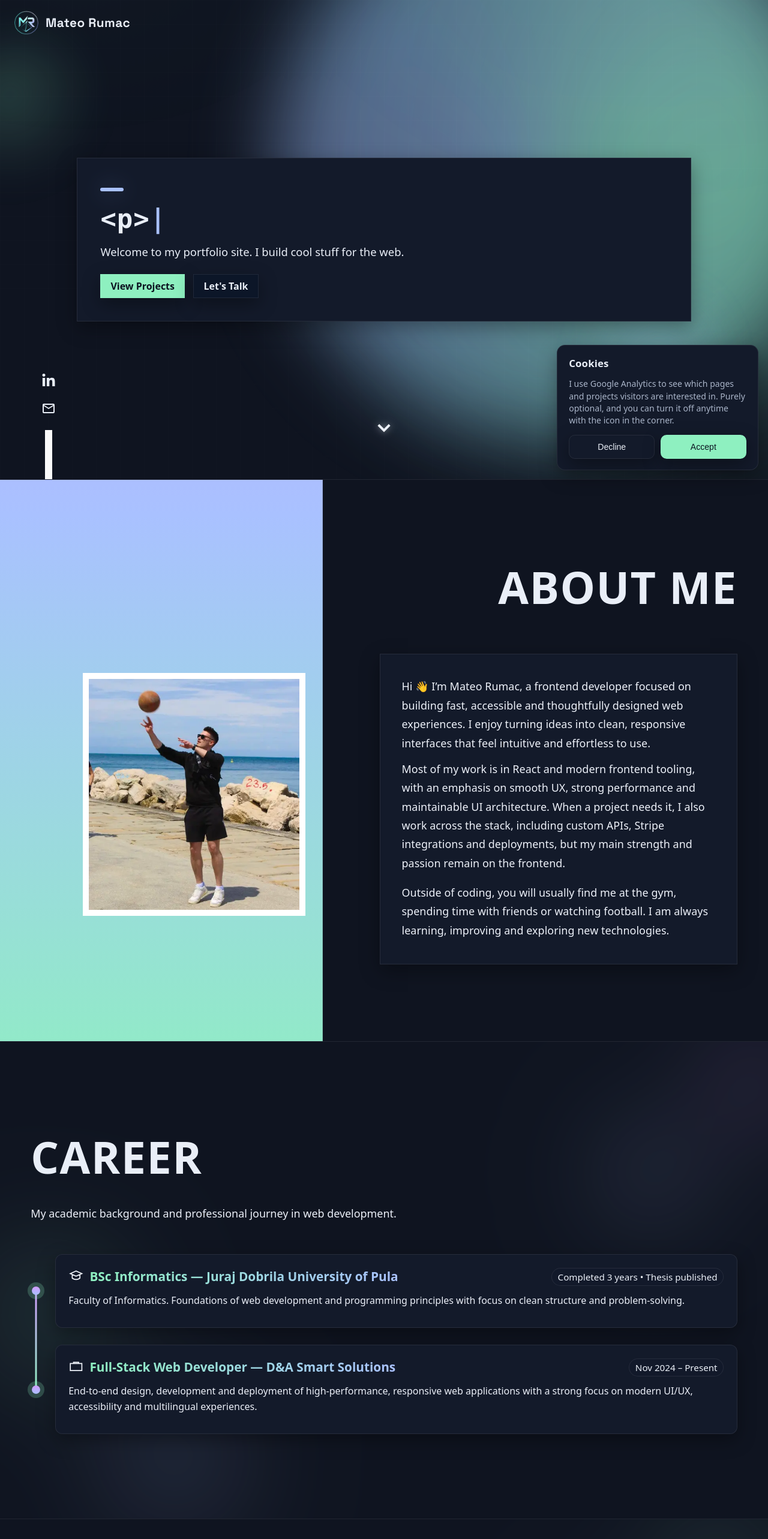
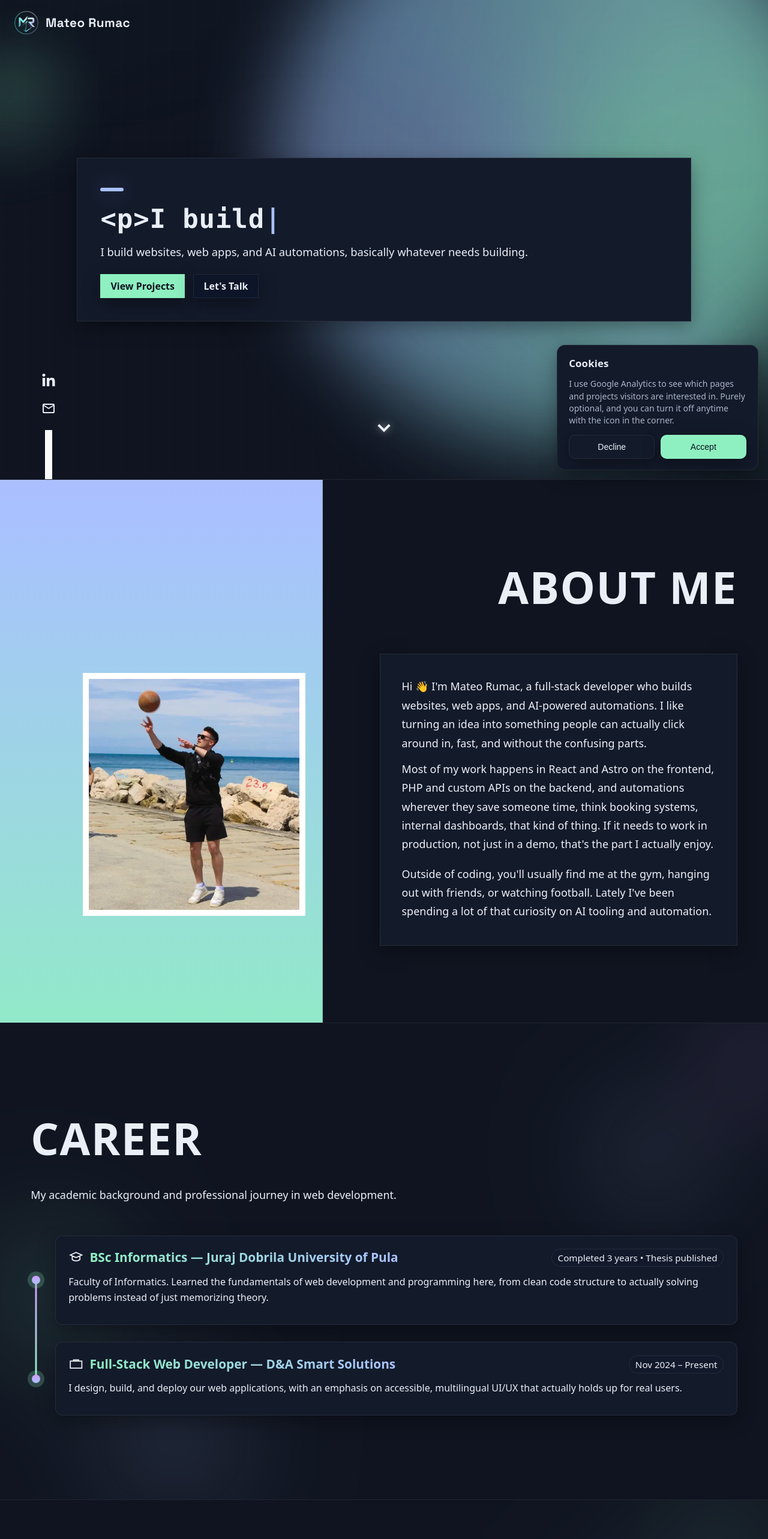
Before and after one commit to mateorumac/new-portfolio, a React (Vite) app: page /en in a window 1280 px wide. Shown: the top 2566 px of the page at 60% size. Built offline with nearby package versions, Linux system fonts and the light colour scheme.

Commit message:
improved on page copy

```diff
--- a/src/components/About.jsx
+++ b/src/components/About.jsx
@@ -53,19 +53,19 @@ export default function About() {
           <article className="about__card" data-reveal="slide-right">
             <p className="about__lead">
               {t(
-                "Hi 👋 I’m Mateo Rumac, a frontend developer focused on building fast, accessible and thoughtfully designed web experiences. I enjoy turning ideas into clean, responsive interfaces that feel intuitive and effortless to use."
+                "Hi 👋 I'm Mateo Rumac, a full-stack developer who builds websites, web apps, and AI-powered automations. I like turning an idea into something people can actually click around in, fast, and without the confusing parts."
               )}
             </p>
 
             <p>
               {t(
-                "Most of my work is in React and modern frontend tooling, with an emphasis on smooth UX, strong performance and maintainable UI architecture. When a project needs it, I also work across the stack, including custom APIs, Stripe integrations and deployments, but my main strength and passion remain on the frontend."
+                "Most of my work happens in React and Astro on the frontend, PHP and custom APIs on the backend, and automations wherever they save someone time, think booking systems, internal dashboards, that kind of thing. If it needs to work in production, not just in a demo, that's the part I actually enjoy."
               )}
             </p>
 
             <p>
               {t(
-                "Outside of coding, you will usually find me at the gym, spending time with friends or watching football. I am always learning, improving and exploring new technologies."
+                "Outside of coding, you'll usually find me at the gym, hanging out with friends, or watching football. Lately I've been spending a lot of that curiosity on AI tooling and automation."
               )}
             </p>
           </article>
--- a/src/components/Contact.jsx
+++ b/src/components/Contact.jsx
@@ -136,7 +136,7 @@ export default function Contact() {
             </p>
             <p className="contact__copy">
               {t(
-                "I’m open to new opportunities, collaborations and interesting ideas. Reach out through the form or directly via email or LinkedIn. I reply as soon as I can. My email is"
+                "I'm always up for new opportunities and interesting ideas. Reach out through the form, or directly via email or LinkedIn, I reply as soon as I can. My email is"
               )}{" "}
               <a href="mailto:mateo.rumac@gmail.com">mateo.rumac@gmail.com</a>.
             </p>
@@ -167,7 +167,7 @@ export default function Contact() {
             </div>
 
             <p className="contact__note">
-              {t("Based in Croatia • Remote friendly")}
+              {t("Based in Croatia • Open to remote work")}
             </p>
           </div>
 
--- a/src/components/Hero.jsx
+++ b/src/components/Hero.jsx
@@ -10,11 +10,11 @@ export default function Hero() {
   const phrases = useMemo(
     () => [
       t('console.log("Hello!");'),
-      t('document.write("You’ve arrived.");'),
-      t("<p>I’m Mateo, I build cool stuff</p>"),
-      t("<div>on the internet.</div>"),
-      t('alert("Let’s build");'),
-      t("<span>something cool</span>"),
+      t("document.write(\"I'm Mateo.\");"),
+      t("<p>I build websites, apps</p>"),
+      t("<div>and AI automations.</div>"),
+      t('alert("full-stack, end to end");'),
+      t("<span>let's build something</span>"),
       t("// together."),
     ],
 
@@ -102,7 +102,7 @@ export default function Hero() {
         </h1>
 
         <p className="hero__subtitle">
-          {t("Welcome to my portfolio site. I build cool stuff for the web.")}
+          {t("I build websites, web apps, and AI automations, basically whatever needs building.")}
         </p>
 
         <div className="hero__cta">
--- a/src/components/Projects.jsx
+++ b/src/components/Projects.jsx
@@ -211,13 +211,11 @@ export default function Projects() {
         </h2>
 
         <p className="work__note" data-reveal="fade-up" data-delay="100">
-          {t(
-            "Here are some of the projects I designed and built end-to-end."
-          )}
+          {t("Here are some of the projects I've designed and built.")}
         </p>
         <p className="work__disclaimer" data-reveal="fade-up" data-delay="150">
           {t(
-            "These projects were created during my full-time role at D&A Smart Solutions."
+            "I made these during my full-time role at D&A Smart Solutions."
           )}
         </p>
 
--- a/src/components/TimelineExperience.jsx
+++ b/src/components/TimelineExperience.jsx
@@ -203,7 +203,7 @@ export default function TimelineExperience() {
 
                 <p className="tl__lead">
                   {t(
-                    "Faculty of Informatics. Foundations of web development and programming principles with focus on clean structure and problem-solving."
+                    "Faculty of Informatics. Learned the fundamentals of web development and programming here, from clean code structure to actually solving problems instead of just memorizing theory."
                   )}
                 </p>
 
@@ -257,7 +257,7 @@ export default function TimelineExperience() {
 
                 <p className="tl__lead">
                   {t(
-                    "End-to-end design, development and deployment of high-performance, responsive web applications with a strong focus on modern UI/UX, accessibility and multilingual experiences."
+                    "I design, build, and deploy our web applications, with an emphasis on accessible, multilingual UI/UX that actually holds up for real users."
                   )}
                 </p>
 
@@ -265,38 +265,38 @@ export default function TimelineExperience() {
                   <ul className="tl__bullets">
                     <li>
                       {t(
-                        "Custom React, Vite and Next.js frontends with fast, frictionless UX and technical SEO."
+                        "Custom frontends in React, Vite, and Astro, optimized for speed and technical SEO."
                       )}
                     </li>
                     <li>
                       {t(
-                        "Robust PHP backends with scalable custom APIs, dynamic reservation logic and Stripe integrations with 3D Secure and manual capture."
+                        "PHP backends with custom APIs, dynamic reservation logic, and Stripe integrations supporting 3D Secure and manual capture."
                       )}
                     </li>
                     <li>
                       {t(
-                        "DevOps flow with cPanel deployments, Bitbucket Git repos and SSH for server tasks (Composer, Stripe and dependencies). Testing with Postman."
+                        "Deployments through cPanel and Bitbucket, with SSH for server tasks like Composer and dependency updates, and Postman for API testing."
                       )}
                     </li>
                     <li>
                       {t(
-                        "Interactive dashboards in Chart.js visualizing real-time KPIs like occupancy, revenue and OTA channels."
+                        "Interactive Chart.js dashboards for real-time KPIs like occupancy, revenue, and OTA channels."
                       )}
                     </li>
                     <li>
                       {t(
-                        "Internal Admin Dashboard that automates daily check-out and next-day arrivals, removing manual errors and saving operational time."
+                        "An internal admin dashboard that automates daily check-outs and next-day arrivals, cutting manual errors and saving the team time."
                       )}
                     </li>
                     <li>
                       {t(
-                        "Brand visuals, presentations and social content, plus analytics tracking and GDPR compliance with cookie consent systems."
+                        "Brand visuals, presentations, and social content, plus analytics tracking and GDPR-compliant cookie consent."
                       )}
                     </li>
                   </ul>
                   <ul className="tl__tags">
                     <li>React</li>
-                    <li>Next.js</li>
+                    <li>Astro</li>
                     <li>Vite</li>
                     <li>PHP</li>
                     <li>Stripe</li>
--- a/src/locales/hr.json
+++ b/src/locales/hr.json
@@ -18,10 +18,10 @@
   "Open PDF in a new tab" : "Otvori PDF u novoj kartici",
   "LET'S TALK": "POPRIČAJMO",
   "Have a project in mind or just want to say hi?": "Imate projekt na umu ili se samo želite javiti?",
-  "I’m open to new opportunities, collaborations and interesting ideas. Reach out through the form or directly via email or LinkedIn. I reply as soon as I can. My email is": "Otvoren sam za nove prilike, suradnje i zanimljive ideje. Javite se putem forme ili direktno preko emaila ili LinkedIna. Odgovaram čim prije mogu. Moj email je",
+  "I'm always up for new opportunities and interesting ideas. Reach out through the form, or directly via email or LinkedIn, I reply as soon as I can. My email is": "Uvijek sam otvoren za nove prilike i zanimljive ideje. Javite se putem forme, ili direktno preko emaila ili LinkedIna, odgovaram čim prije mogu. Moj email je",
   "LinkedIn": "LinkedIn",
   "Email": "Email",
-  "Based in Croatia • Remote friendly": "Smješten u Hrvatskoj • Otvoren za remote rad",
+  "Based in Croatia • Open to remote work": "Smješten u Hrvatskoj • Otvoren za remote rad",
   "Your name": "Vaše ime",
   "John Doe": "Ivan Horvat",
   "Message": "Poruka",
@@ -31,24 +31,24 @@
   "Back to top": "Povratak na vrh",
   "All rights reserved": "Sva prava pridržana",
    "SELECTED WORK": "ODABRANI RADOVI",
-  "Here are some of the projects I designed and built end-to-end.": "U nastavku možete vidjeti neke od projekata koje sam u potpunosti dizajnirao i izradio.",
-  "These projects were created during my full-time role at D&A Smart Solutions.": "Ove sam projekte razvijao tijekom svojeg stalnog zaposlenja u D&A Smart Solutions.",
+  "Here are some of the projects I've designed and built.": "Evo nekih od projekata koje sam dizajnirao i izradio.",
+  "I made these during my full-time role at D&A Smart Solutions.": "Ove sam projekte izradio tijekom svojeg stalnog zaposlenja u D&A Smart Solutions.",
   "ABOUT ME": "O MENI",
   "Picture of Mateo Rumac playing basketball": "Slika Matea Rumca kako igra košarku",
-  "Hi 👋 I’m Mateo Rumac, a frontend developer focused on building fast, accessible and thoughtfully designed web experiences. I enjoy turning ideas into clean, responsive interfaces that feel intuitive and effortless to use.": "Bok 👋 Ja sam Mateo Rumac, frontend developer usmjeren na izradu brzih, pristupačnih i promišljeno dizajniranih web iskustava. Uživam pretvarati ideje u jasna i responzivna sučelja koja korisniku djeluju prirodno i ugodno za korištenje.",
+  "Hi 👋 I'm Mateo Rumac, a full-stack developer who builds websites, web apps, and AI-powered automations. I like turning an idea into something people can actually click around in, fast, and without the confusing parts.": "Bok 👋 Ja sam Mateo Rumac, full-stack developer koji izrađuje web stranice, web aplikacije i AI automatizacije. Volim pretvoriti ideju u nešto što ljudi mogu stvarno koristiti, brzo i bez zbunjujućih dijelova.",
 
-  "Most of my work is in React and modern frontend tooling, with an emphasis on smooth UX, strong performance and maintainable UI architecture. When a project needs it, I also work across the stack, including custom APIs, Stripe integrations and deployments, but my main strength and passion remain on the frontend.": "Većina mog rada temelji se na Reactu i modernim frontend alatima, s naglaskom na fluidan UX, snažne performanse i održivu UI arhitekturu. Kad projekt to zahtijeva, preuzimam i backend zadatke poput izrade prilagođenih API-ja, Stripe integracija i postavljanja aplikacija, ali moj glavni fokus i strast ostaju na frontendu.",
+  "Most of my work happens in React and Astro on the frontend, PHP and custom APIs on the backend, and automations wherever they save someone time, think booking systems, internal dashboards, that kind of thing. If it needs to work in production, not just in a demo, that's the part I actually enjoy.": "Većina mog rada odvija se u Reactu i Astru na frontendu, PHP-u i prilagođenim API-jima na backendu, te automatizacijama gdje god nekome štede vrijeme, primjerice sustavi za rezervacije, interni dashboardi i slično. Dio koji mi je najzanimljiviji je kad nešto stvarno radi u produkciji, ne samo u demo verziji.",
 
-  "Outside of coding, you will usually find me at the gym, spending time with friends or watching football. I am always learning, improving and exploring new technologies.": "Izvan programiranja najčešće me možete pronaći u teretani, u druženju s prijateljima ili kako gledam nogomet. Uvijek sam željan učiti, napredovati i istraživati nove tehnologije.",
-  "Welcome to my portfolio site. I build cool stuff for the web.": "Dobrodošli na moju portfolio stranicu. Izrađujem zanimljive stvari za web.",
+  "Outside of coding, you'll usually find me at the gym, hanging out with friends, or watching football. Lately I've been spending a lot of that curiosity on AI tooling and automation.": "Izvan programiranja najčešće me možete pronaći u teretani, u druženju s prijateljima ili kako gledam nogomet. Zadnje vrijeme tu znatiželju usmjeravam na AI alate i automatizaciju.",
+  "I build websites, web apps, and AI automations, basically whatever needs building.": "Izrađujem web stranice, web aplikacije i AI automatizacije, u principu što god treba napraviti.",
   "View Projects": "Pogledaj projekte",
   "Let's Talk": "Popričajmo",
   "console.log(\"Hello!\");": "console.log(\"Pozdrav!\");",
-  "document.write(\"You’ve arrived.\");": "document.write(\"Stigli ste.\");",
-  "<p>I’m Mateo, I build cool stuff</p>": "<p>Ja sam Mateo, izrađujem zanimljive stvari</p>",
-  "<div>on the internet.</div>": "<div>na internetu.</div>",
-  "alert(\"Let’s build\");": "alert(\"Izradimo\");",
-  "<span>something cool</span>": "<span>nešto zanimljivo</span>",
+  "document.write(\"I'm Mateo.\");": "document.write(\"Ja sam Mateo.\");",
+  "<p>I build websites, apps</p>": "<p>Izrađujem web stranice, aplikacije</p>",
+  "<div>and AI automations.</div>": "<div>i AI automatizacije.</div>",
+  "alert(\"full-stack, end to end\");": "alert(\"full-stack, od početka do kraja\");",
+  "<span>let's build something</span>": "<span>izradimo nešto</span>",
   "// together.": "// zajedno.",
   "Custom direct booking platform with full flow from date search to secure reservations. Includes a rental profit calculator, multilingual content in 4 languages, responsive design and smooth scrolling with Locomotive. Features a login system for admins and property owners, each with a tailored dashboard for managing daily reservations and properties.": "Prilagođena platforma za direktne rezervacije s cjelovitim tokom od pretrage datuma do sigurne potvrde. Uključuje kalkulator profita od najma, sadržaj na 4 jezika, responzivan dizajn i glatko skrolanje s Locomotive. Sadrži prijavu za administratore i vlasnike apartmana, svaki s prilagođenom nadzornom pločom za upravljanje dnevnim rezervacijama i objektima.",
   "Booking Engine": "Sustav rezervacija",
@@ -133,17 +133,17 @@
   "My academic background and professional journey in web development.": "Moj akademski i profesionalni put u web razvoju.",
   "BSc Informatics — Juraj Dobrila University of Pula": "Preddiplomski studij informatike — Sveučilište Jurja Dobrile u Puli",
   "Completed 3 years • Thesis published": "Završene 3 godine • Diplomski rad objavljen",
-  "Faculty of Informatics. Foundations of web development and programming principles with focus on clean structure and problem-solving.": "Fakultet informatike. Temelji web razvoja i programerskih principa s naglaskom na čistu strukturu i rješavanje problema.",
+  "Faculty of Informatics. Learned the fundamentals of web development and programming here, from clean code structure to actually solving problems instead of just memorizing theory.": "Fakultet informatike. Ovdje sam naučio temelje web razvoja i programiranja, od pisanja čisto strukturiranog koda do stvarnog rješavanja problema, a ne samo učenja teorije napamet.",
   "Artificial Intelligence and Frontend Web Development": "Umjetna inteligencija i frontend programiranje web-a",
   "Full-Stack Web Developer — D&A Smart Solutions": "Full-stack web developer — D&A Smart Solutions",
   "Nov 2024 – Present": "Stu 2024 – Trenutno",
-  "End-to-end design, development and deployment of high-performance, responsive web applications with a strong focus on modern UI/UX, accessibility and multilingual experiences.": "Potpun proces dizajna, razvoja i implementacije visokoučinkovitih, responzivnih web aplikacija s naglaskom na moderan UI/UX, pristupačnost i višejezičnost",
-  "Custom React, Vite and Next.js frontends with fast, frictionless UX and technical SEO.": "Prilagođena React, Vite i Next.js sučelja s brzim, intuitivnim UX-om i tehnički optimiziranim SEO-om.",
-  "Robust PHP backends with scalable custom APIs, dynamic reservation logic and Stripe integrations with 3D Secure and manual capture.": "Robusni PHP backend sustavi s skalabilnim API-jima, dinamičkom logikom rezervacija i Stripe integracijama s 3D Secure podrškom i ručnim odobrenjem naplate.",
-  "DevOps flow with cPanel deployments, Bitbucket Git repos and SSH for server tasks (Composer, Stripe and dependencies). Testing with Postman.": "DevOps tijek rada uz implementacije preko cPanela, Bitbucket Git repozitorije i SSH za rad na serveru (Composer, Stripe i ovisnosti). Testiranje s Postmanom.",
-  "Interactive dashboards in Chart.js visualizing real-time KPIs like occupancy, revenue and OTA channels.": "Interaktivni dashboardi u Chart.js-u koji vizualiziraju KPI pokazatelje u stvarnom vremenu, poput popunjenosti, prihoda i OTA kanala.",
-  "Internal Admin Dashboard that automates daily check-out and next-day arrivals, removing manual errors and saving operational time.": "Interni admin dashboard koji automatizira svakodnevne odjave i dolaske sljedećeg dana, uklanja ručne pogreške i štedi operativno vrijeme.",
-  "Brand visuals, presentations and social content, plus analytics tracking and GDPR compliance with cookie consent systems.": "Dizajn vizualnog identiteta, prezentacija i sadržaja za društvene mreže, uz praćenje analitike i usklađenost s GDPR-om kroz sustave upravljanja kolačićima.",
+  "I design, build, and deploy our web applications, with an emphasis on accessible, multilingual UI/UX that actually holds up for real users.": "Dizajniram, izrađujem i implementiram naše web aplikacije, s naglaskom na pristupačan, višejezičan UI/UX koji stvarno funkcionira za korisnike.",
+  "Custom frontends in React, Vite, and Astro, optimized for speed and technical SEO.": "Prilagođena sučelja u Reactu, Viteu i Astru, optimizirana za brzinu i tehnički SEO.",
+  "PHP backends with custom APIs, dynamic reservation logic, and Stripe integrations supporting 3D Secure and manual capture.": "PHP backend sustavi s prilagođenim API-jima, dinamičkom logikom rezervacija i Stripe integracijama koje podržavaju 3D Secure i ručno odobrenje naplate.",
+  "Deployments through cPanel and Bitbucket, with SSH for server tasks like Composer and dependency updates, and Postman for API testing.": "Implementacije preko cPanela i Bitbucketa, uz SSH za poslove na serveru poput Composera i ažuriranja ovisnosti, te Postman za testiranje API-ja.",
+  "Interactive Chart.js dashboards for real-time KPIs like occupancy, revenue, and OTA channels.": "Interaktivni Chart.js dashboardi za KPI pokazatelje u stvarnom vremenu, poput popunjenosti, prihoda i OTA kanala.",
+  "An internal admin dashboard that automates daily check-outs and next-day arrivals, cutting manual errors and saving the team time.": "Interni admin dashboard koji automatizira svakodnevne odjave i dolaske sljedećeg dana, smanjuje ručne pogreške i štedi vrijeme timu.",
+  "Brand visuals, presentations, and social content, plus analytics tracking and GDPR-compliant cookie consent.": "Dizajn vizualnog identiteta, prezentacija i sadržaja za društvene mreže, uz praćenje analitike i GDPR usklađen sustav pristanka na kolačiće.",
 
   "Cookie preferences": "Postavke kolačića",
   "Cookies": "Kolačići",
```
